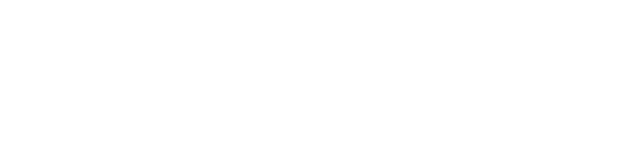
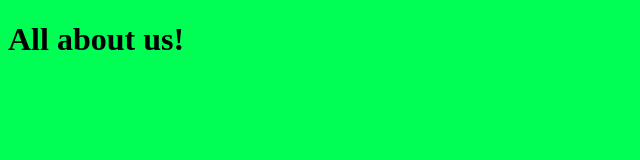
Before and after one commit to Bwalkyuk/website, a plain HTML site: page about.html in a window 1280 px wide. Shown: the whole page, without its empty margins (0-640 px from the left). Drawn offline with Linux system fonts and the light colour scheme.

Commit message:
CREATE: Add about page

```diff
--- a/contact.html
+++ b/about.html
@@ -4,9 +4,10 @@
     <meta charset="UTF-8">
     <meta http-equiv="X-UA-Compatible" content="IE=edge">
     <meta name="viewport" content="width=device-width, initial-scale=1.0">
-    <title>contact us/title>
-        <link rel="stylesheet" href="style.css">
+    <title>About</title>
+    <link rel="stylesheet" href="style.css">
+</head>
 <body>
-    <h1> Contact Details</h1>
+    <h1>All about us!</h1>
 </body>
 </html>
```
